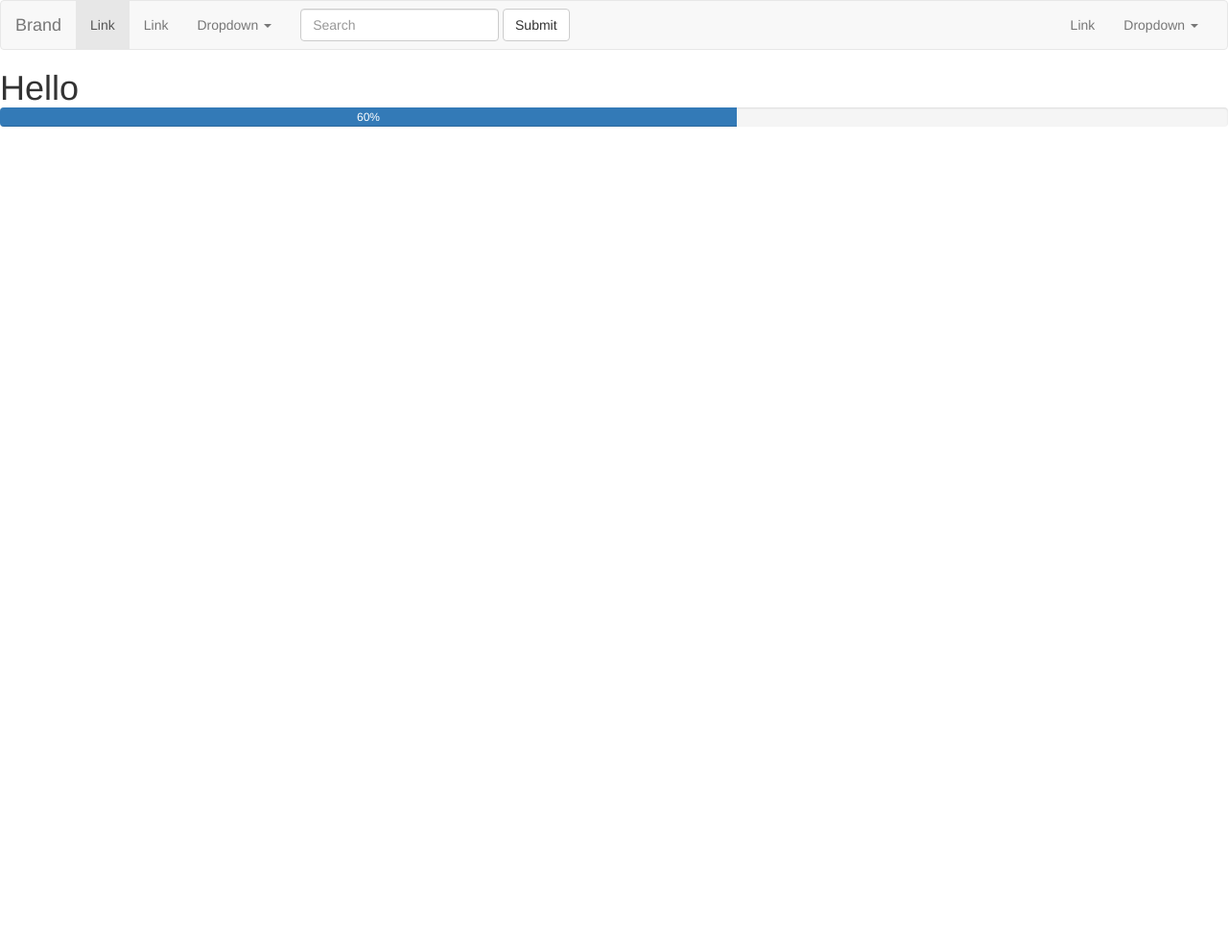
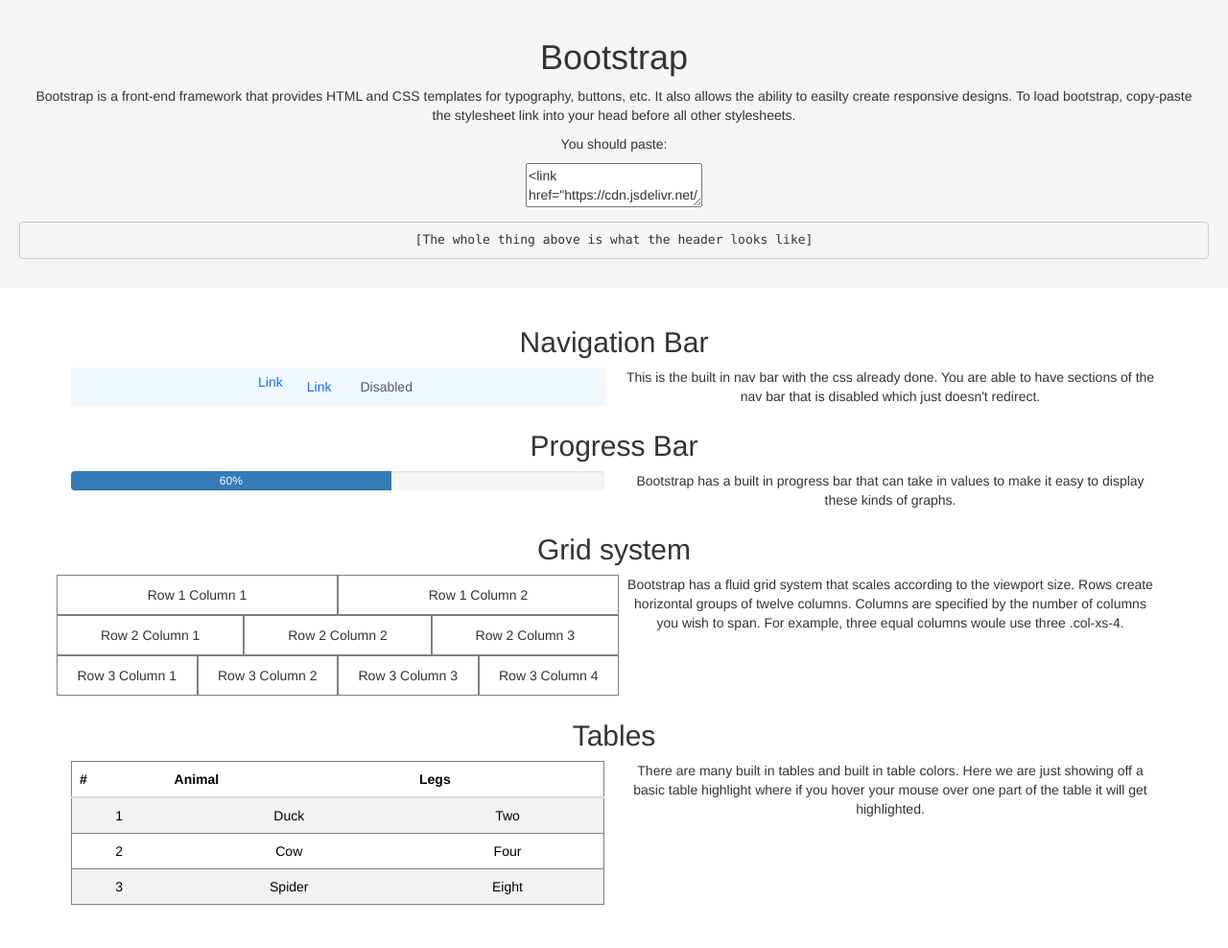
Before and after one commit to naomilai/nlai50, a plain HTML site: page 20_bt_bun_laiN-zhouQ/index.html in a window 1280 px wide. Shown: the whole page at 96% size. Before the commit the page ends 800 px from the top, so only its background shows below. Drawn offline with nearby package versions, Linux system fonts and the light colour scheme.

Commit message:
added partner work

```diff
--- a/20_bt_bun_laiN-zhouQ/index.html
+++ b/20_bt_bun_laiN-zhouQ/index.html
@@ -1,74 +1,161 @@
 <!doctype html>
+<!-- Bun (Naomi, Ryan)
+SoftDev
+11/14/2024 -->
 
 <html lang="en">
-  <head>
-    <script src="https://cdn.jsdelivr.net/npm/bootstrap@5.3.3/dist/js/bootstrap.bundle.min.js" integrity="sha384-YvpcrYf0tY3lHB60NNkmXc5s9fDVZLESaAA55NDzOxhy9GkcIdslK1eN7N6jIeHz" crossorigin="anonymous"></script>
-    <link rel="stylesheet" href="https://cdn.jsdelivr.net/npm/bootstrap@3.3.7/dist/css/bootstrap.min.css" integrity="sha384-BVYiiSIFeK1dGmJRAkycuHAHRg32OmUcww7on3RYdg4Va+PmSTsz/K68vbdEjh4u" crossorigin="anonymous">
-    <nav class="navbar navbar-default">
-      <div class="container-fluid">
-        <!-- Brand and toggle get grouped for better mobile display -->
-        <div class="navbar-header">
-          <button type="button" class="navbar-toggle collapsed" data-toggle="collapse" data-target="#bs-example-navbar-collapse-1" aria-expanded="false">
-            <span class="sr-only">Toggle navigation</span>
-            <span class="icon-bar"></span>
-            <span class="icon-bar"></span>
-            <span class="icon-bar"></span>
-          </button>
-          <a class="navbar-brand" href="#">Brand</a>
-        </div>
+    <head>
+        <meta charset="utf-8">
+        <meta name="viewport" content="width=device-width, initial-scale=1">
+        <title>Bootstrap demo</title>
+        <link href="https://cdn.jsdelivr.net/npm/bootstrap@5.3.3/dist/css/bootstrap.min.css" rel="stylesheet" integrity="sha384-QWTKZyjpPEjISv5WaRU9OFeRpok6YctnYmDr5pNlyT2bRjXh0JMhjY6hW+ALEwIH" crossorigin="anonymous">
+        <link rel="stylesheet" href="bootstrap/css/bootstrap.min.css">
+        <link rel="stylesheet" type="text/css" href="custom.css">
+    </head>
 
-        <!-- Collect the nav links, forms, and other content for toggling -->
-        <div class="collapse navbar-collapse" id="bs-example-navbar-collapse-1">
-          <ul class="nav navbar-nav">
-            <li class="active"><a href="#">Link <span class="sr-only">(current)</span></a></li>
-            <li><a href="#">Link</a></li>
-            <li class="dropdown">
-              <a href="#" class="dropdown-toggle" data-toggle="dropdown" role="button" aria-haspopup="true" aria-expanded="false">Dropdown <span class="caret"></span></a>
-              <ul class="dropdown-menu">
-                <li><a href="#">Action</a></li>
-                <li><a href="#">Another action</a></li>
-                <li><a href="#">Something else here</a></li>
-                <li role="separator" class="divider"></li>
-                <li><a href="#">Separated link</a></li>
-                <li role="separator" class="divider"></li>
-                <li><a href="#">One more separated link</a></li>
-              </ul>
-            </li>
-          </ul>
+    <body>
+        <script src="https://cdn.jsdelivr.net/npm/bootstrap@5.3.3/dist/js/bootstrap.bundle.min.js" integrity="sha384-YvpcrYf0tY3lHB60NNkmXc5s9fDVZLESaAA55NDzOxhy9GkcIdslK1eN7N6jIeHz" crossorigin="anonymous"></script>
+        <script src="https://cdn.jsdelivr.net/npm/@popperjs/core@2.11.8/dist/umd/popper.min.js" integrity="sha384-I7E8VVD/ismYTF4hNIPjVp/Zjvgyol6VFvRkX/vR+Vc4jQkC+hVqc2pM8ODewa9r" crossorigin="anonymous"></script>
+        <script src="https://cdn.jsdelivr.net/npm/bootstrap@5.3.3/dist/js/bootstrap.min.js" integrity="sha384-0pUGZvbkm6XF6gxjEnlmuGrJXVbNuzT9qBBavbLwCsOGabYfZo0T0to5eqruptLy" crossorigin="anonymous"></script>
 
-          <form class="navbar-form navbar-left">
-            <div class="form-group">
-              <input type="text" class="form-control" placeholder="Search">
+
+        <div class="text-center">
+            <header>
+                <h1>Bootstrap</h1>
+                <p> Bootstrap is a front-end framework that provides HTML and CSS templates for typography, buttons, etc.
+                    It also allows the ability to easilty create responsive designs.
+                    To load bootstrap, copy-paste the stylesheet link into your head before all other stylesheets.
+                </p>
+                <p>
+                        You should paste:
+                        </p>
+                        <p>
+                        <textarea><link href="https://cdn.jsdelivr.net/npm/bootstrap@5.3.3/dist/css/bootstrap.min.css" rel="stylesheet" integrity="sha384-QWTKZyjpPEjISv5WaRU9OFeRpok6YctnYmDr5pNlyT2bRjXh0JMhjY6hW+ALEwIH" crossorigin="anonymous"></textarea>
+                </p>
+                <pre><code>[The whole thing above is what the header looks like]</code></pre>
+            </header>
+            <br>
+        <div class="container-fluid">
+            <h2> Navigation Bar </h2>
+            <div class="section">
+                <div class="sub">
+                    <ul class="nav justify-content-center" style="background-color: aliceblue;">
+                          <a class="nav-link" href="#">Link</a>
+                        </li>
+                        <li class="nav-item">
+                          <a class="nav-link" href="#">Link</a>
+                        </li>
+                        <li class="nav-item">
+                          <a class="nav-link disabled" href="#">Disabled</a>
+                        </li>
+                      </ul>
+                </div>
+                <div class="sub">
+                    This is the built in nav bar with the css already done. You are able to have sections of the nav bar that is disabled which just doesn't redirect.
+                </div>
             </div>
-            <button type="submit" class="btn btn-default">Submit</button>
-          </form>
 
-          <ul class="nav navbar-nav navbar-right">
-            <li><a href="#">Link</a></li>
-            <li class="dropdown">
-              <a href="#" class="dropdown-toggle" data-toggle="dropdown" role="button" aria-haspopup="true" aria-expanded="false">Dropdown <span class="caret"></span></a>
-              <ul class="dropdown-menu">
-                <li><a href="#">Action</a></li>
-                <li><a href="#">Another action</a></li>
-                <li><a href="#">Something else here</a></li>
-                <li role="separator" class="divider"></li>
-                <li><a href="#">Separated link</a></li>
-              </ul>
-            </li>
-          </ul>
-        </div><!-- /.navbar-collapse -->
-      </div><!-- /.container-fluid -->
-    </nav>
-  </head>
+            <h2> Progress Bar</h2>
+            <div class="section">
+                <div class="sub">
+                    <div class="progress">
+                        <div class="progress-bar" role="progressbar" aria-valuenow="60" aria-valuemin="0" aria-valuemax="100" style="width: 60%;">
+                            60%
+                        </div>
+                    </div>
+                </div>
+                <div class="sub">
+                    Bootstrap has a built in progress bar that can take in values to make it easy to display these kinds of graphs.
+                </div>
+            </div>
 
-  <body>
-    <h1>
-      Hello
-      <div class="progress">
-      <div class="progress-bar" role="progressbar" aria-valuenow="60" aria-valuemin="0" aria-valuemax="100" style="width: 60%;">
-      60%
-    </div>
-  </div>
-    </h1>
-  </body>
+            <h2> Grid system</h2>
+            <div class="section">
+                <div class="sub">
+                    <!-- Display grid  -->
+                    <div class="row">
+                        <div class="col">
+                            Row 1 Column 1
+                        </div>
+                        <div class="col">
+                            Row 1 Column 2
+                        </div>
+                    </div>
+
+                    <div class="row">
+                        <div class="col">
+                            Row 2 Column 1
+                        </div>
+                        <div class="col">
+                            Row 2 Column 2
+                        </div>
+                        <div class="col">
+                            Row 2 Column 3
+                        </div>
+                    </div>
+
+                    <div class="row">
+                        <div class="col">
+                            Row 3 Column 1
+                        </div>
+                        <div class="col">
+                            Row 3 Column 2
+                        </div>
+                        <div class="col">
+                            Row 3 Column 3
+                        </div>
+                        <div class="col">
+                            Row 3 Column 4
+                        </div>
+                    </div>
+                </div>
+
+                <div class="sub">
+                    <!-- Description -->
+                    Bootstrap has a fluid grid system that scales according to the viewport size.
+                    Rows create horizontal groups of twelve columns.
+                    Columns are specified by the number of columns you wish to span.
+                    For example, three equal columns woule use three .col-xs-4.
+                </div>
+            </div>
+
+            <h2> Tables</h2>
+            <div class="section">
+                <div class="sub">
+                    <table class="table table-hover table-striped" style="border: 1px solid grey">
+                        <thead>
+                            <tr>
+                                <th> # </th>
+                                <th> Animal</th>
+                                <th> Legs</th>
+                            </tr>
+                        </thead>
+                        <tbody>
+                            <tr>
+                                <td> 1</td>
+                                <td> Duck </td>
+                                <td> Two</td>
+                            </tr>
+                            <tr>
+                                <td> 2</td>
+                                <td> Cow </td>
+                                <td> Four</td>
+                            </tr>
+                            <tr>
+                                <td> 3</td>
+                                <td> Spider </td>
+                                <td> Eight</td>
+                            </tr>
+                        </tbody>
+                    </table>
+                </div>
+
+                <div class="sub">
+                    There are many built in tables and built in table colors. Here we are just showing off a basic table highlight where if you hover your mouse over one part of the table it will get highlighted.
+                </div>
+            </div>
+
+        </div> <!-- container-fluid    -->
+        </div> <!-- text-center    -->
+    </body>
 </html>
```
